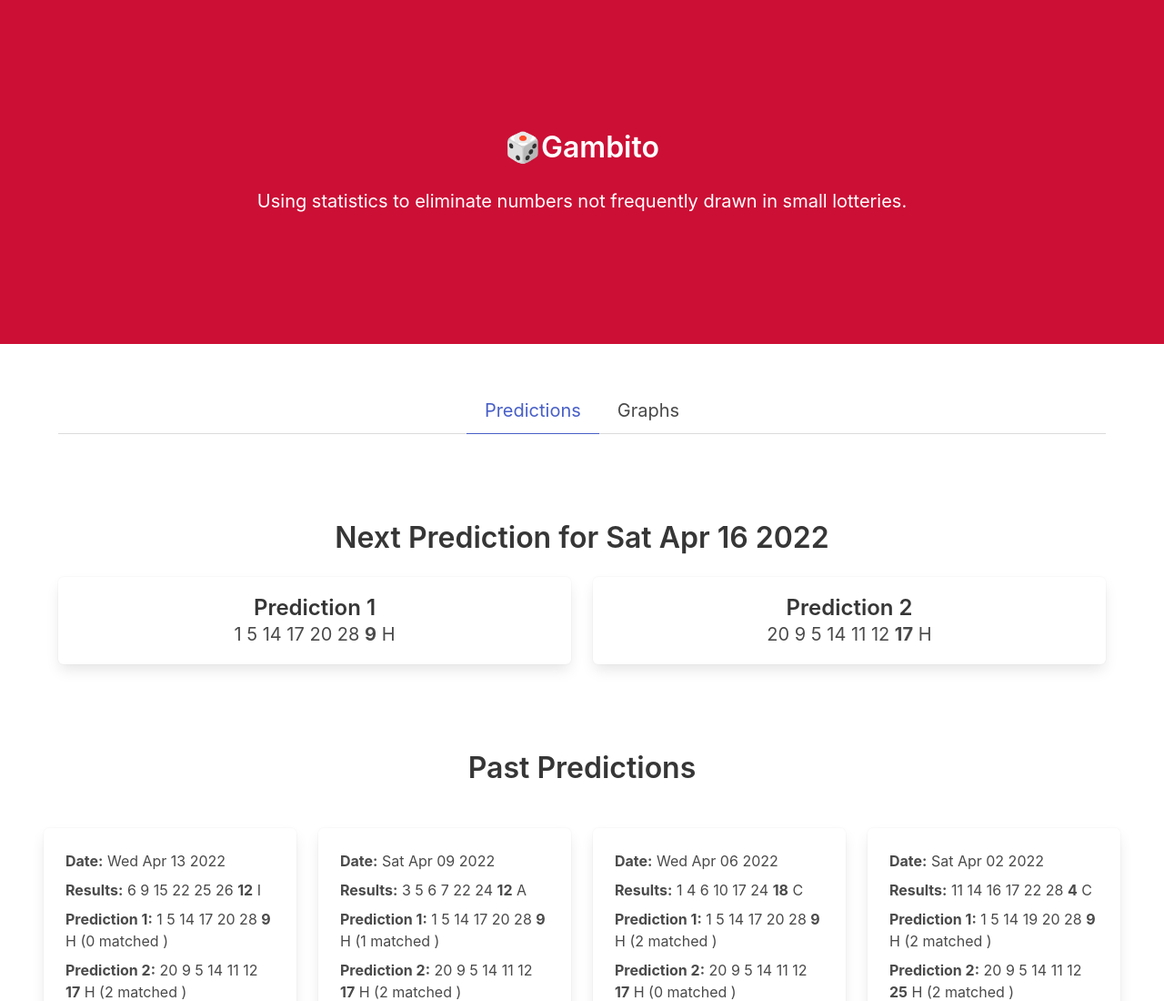
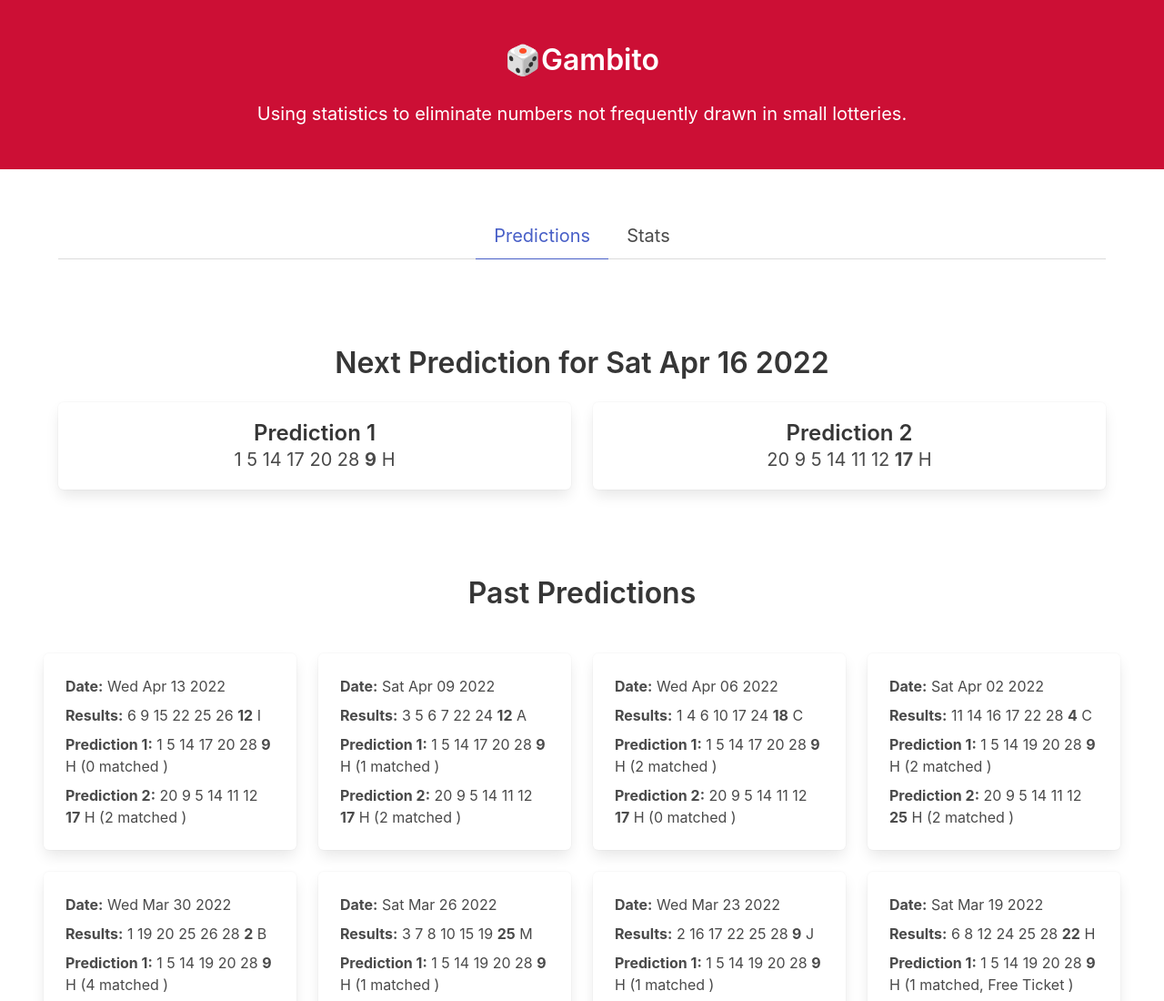
Before and after one commit to fizal619/gambito, a website: page index.html in a window 1280 px wide. Shown: the top 1100 px of the page at 91% size. Drawn offline with nearby package versions, Linux system fonts and the light colour scheme.

Commit message:
Update index.html

```diff
--- a/index.html
+++ b/index.html
@@ -29,7 +29,7 @@
     <link rel="stylesheet" href="frontend/main.css?v=3" />
   </head>
   <body class="has-text-centered">
-    <section class="section is-medium has-background-danger-dark">
+    <section class="section has-background-danger-dark">
       <div class="container">
         <h1 class="title has-text-white">🎲Gambito</h1>
         <p class="subtitle has-text-white">
@@ -47,7 +47,7 @@
               <a id="predictions">Predictions</a>
             </li>
             <li>
-              <a id="graphs">Graphs</a>
+              <a id="graphs">Stats</a>
             </li>
           </ul>
         </div>
```
